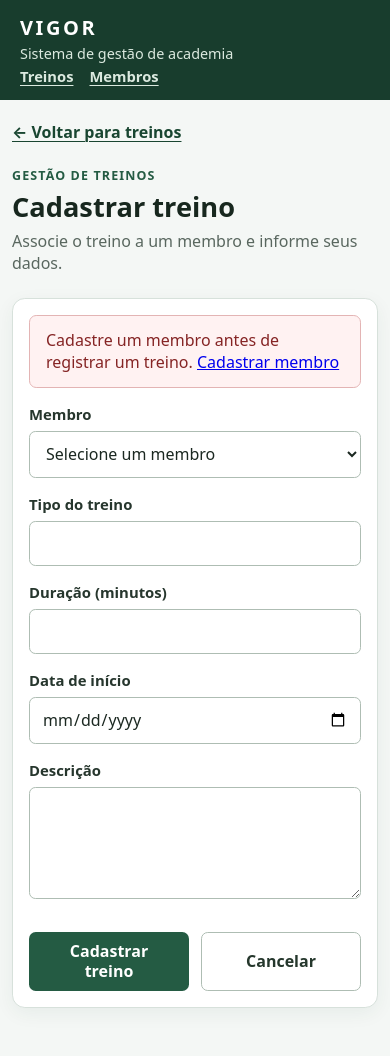
After one commit to Miaunisul/Vigor, a Spring Boot app: page /treinos/novo in a window 390 px wide. The commit adds this page. Run offline with Spring Boot 4, Linux system fonts and the light colour scheme; data that the repository does not hold is empty.

Commit message:
feat: cria telas responsivas para treinos

```diff
--- a/src/main/resources/static/css/membros.css
+++ b/src/main/resources/static/css/membros.css
@@ -43,6 +43,25 @@ body {
     font-weight: 850;
     letter-spacing: 0.13em;
     text-decoration: none;
+}
+
+.site-nav {
+    display: flex;
+    flex-wrap: wrap;
+    gap: 0.5rem 1rem;
+    margin-left: auto;
+}
+
+.site-nav a {
+    color: #dbe9df;
+    font-size: 0.92rem;
+    font-weight: 650;
+    text-decoration-thickness: 1px;
+    text-underline-offset: 0.2em;
+}
+
+.site-nav a:hover {
+    color: #fff;
 }
 
 .page-shell {
@@ -150,7 +179,9 @@ h1 {
     font-weight: 680;
 }
 
-.form-field input {
+.form-field input,
+.form-field select,
+.form-field textarea {
     width: 100%;
     min-height: 2.8rem;
     padding: 0.65rem 0.75rem;
@@ -161,7 +192,14 @@ h1 {
     font: inherit;
 }
 
-.form-field input:focus-visible {
+.form-field textarea {
+    min-height: 7rem;
+    resize: vertical;
+}
+
+.form-field input:focus-visible,
+.form-field select:focus-visible,
+.form-field textarea:focus-visible {
     border-color: var(--vigor-green);
     outline: 3px solid rgb(36 91 67 / 18%);
 }
@@ -327,6 +381,10 @@ h1 {
         padding: 0.85rem 1.25rem;
     }
 
+    .site-nav {
+        margin-left: 0;
+    }
+
     .page-shell {
         width: min(100% - 1.5rem, 72rem);
         padding-top: 1.35rem;
--- a/src/main/resources/templates/membros/formulario.html
+++ b/src/main/resources/templates/membros/formulario.html
@@ -12,6 +12,9 @@
     <header class="site-header">
         <a class="brand" th:href="@{/membros}">VIGOR</a>
         <span>Sistema de gestão de academia</span>
+        <nav class="site-nav" aria-label="Navegação principal">
+            <a th:href="@{/treinos}">Treinos</a>
+        </nav>
     </header>
 
     <main class="page-shell">
--- a/src/main/resources/templates/membros/lista.html
+++ b/src/main/resources/templates/membros/lista.html
@@ -10,6 +10,9 @@
     <header class="site-header">
         <a class="brand" th:href="@{/membros}">VIGOR</a>
         <span>Sistema de gestão de academia</span>
+        <nav class="site-nav" aria-label="Navegação principal">
+            <a th:href="@{/treinos}">Treinos</a>
+        </nav>
     </header>
 
     <main class="page-shell">
--- /dev/null
+++ b/src/main/resources/templates/treinos/formulario.html
@@ -0,0 +1,103 @@
+<!DOCTYPE html>
+<html lang="pt-BR" xmlns:th="http://www.thymeleaf.org">
+<head>
+    <meta charset="UTF-8">
+    <meta name="viewport" content="width=device-width, initial-scale=1.0">
+    <title>Cadastrar treino | VIGOR</title>
+    <link rel="stylesheet" th:href="@{/css/membros.css}">
+</head>
+<body>
+    <header class="site-header">
+        <a class="brand" th:href="@{/membros}">VIGOR</a>
+        <span>Sistema de gestão de academia</span>
+        <nav class="site-nav" aria-label="Navegação principal">
+            <a th:href="@{/treinos}">Treinos</a>
+            <a th:href="@{/membros}">Membros</a>
+        </nav>
+    </header>
+
+    <main class="page-shell">
+        <a class="back-link" th:href="@{/treinos}">← Voltar para treinos</a>
+
+        <section class="page-heading">
+            <p class="eyebrow">Gestão de treinos</p>
+            <h1>Cadastrar treino</h1>
+            <p>Associe o treino a um membro e informe seus dados.</p>
+        </section>
+
+        <p class="feedback feedback--success" role="status" th:if="${sucesso}" th:text="${sucesso}"></p>
+        <p class="feedback feedback--error" role="alert" th:if="${erro}" th:text="${erro}"></p>
+
+        <section class="panel">
+            <form th:action="@{/treinos}" th:object="${treino}" method="post" novalidate>
+                <p class="feedback feedback--error" role="alert" th:if="${#lists.isEmpty(membros)}">
+                    Cadastre um membro antes de registrar um treino.
+                    <a th:href="@{/membros/novo}">Cadastrar membro</a>
+                </p>
+
+                <div class="form-grid">
+                    <div class="form-field form-field--wide">
+                        <label for="membroId">Membro</label>
+                        <select id="membroId" name="membroId" required
+                                th:classappend="${#fields.hasErrors('membro.id')} ? 'field-input--invalid' : ''"
+                                th:attr="aria-invalid=${#fields.hasErrors('membro.id')}">
+                            <option value="">Selecione um membro</option>
+                            <option th:each="membro : ${membros}"
+                                    th:value="${membro.id}"
+                                    th:text="${membro.nome}"
+                                    th:selected="${membroIdSelecionado != null and membro.id.toString() == membroIdSelecionado}">
+                                Membro cadastrado
+                            </option>
+                        </select>
+                        <small class="field-error" role="alert" th:if="${#fields.hasErrors('membro.id')}"
+                               th:errors="*{membro.id}"></small>
+                    </div>
+
+                    <div class="form-field">
+                        <label for="tipo">Tipo do treino</label>
+                        <input id="tipo" type="text" th:field="*{tipo}" required
+                               th:classappend="${#fields.hasErrors('tipo')} ? 'field-input--invalid' : ''"
+                               th:attr="aria-invalid=${#fields.hasErrors('tipo')}">
+                        <small class="field-error" role="alert" th:if="${#fields.hasErrors('tipo')}"
+                               th:errors="*{tipo}"></small>
+                    </div>
+
+                    <div class="form-field">
+                        <label for="duracaoMinutos">Duração (minutos)</label>
+                        <input id="duracaoMinutos" type="number" min="1" step="1"
+                               th:field="*{duracaoMinutos}" required
+                               th:classappend="${#fields.hasErrors('duracaoMinutos')} ? 'field-input--invalid' : ''"
+                               th:attr="aria-invalid=${#fields.hasErrors('duracaoMinutos')}">
+                        <small class="field-error" role="alert" th:if="${#fields.hasErrors('duracaoMinutos')}"
+                               th:errors="*{duracaoMinutos}"></small>
+                    </div>
+
+                    <div class="form-field">
+                        <label for="dataInicio">Data de início</label>
+                        <input id="dataInicio" type="date" th:field="*{dataInicio}" required
+                               th:classappend="${#fields.hasErrors('dataInicio')} ? 'field-input--invalid' : ''"
+                               th:attr="aria-invalid=${#fields.hasErrors('dataInicio')}">
+                        <small class="field-error" role="alert" th:if="${#fields.hasErrors('dataInicio')}"
+                               th:errors="*{dataInicio}"></small>
+                    </div>
+
+                    <div class="form-field form-field--wide">
+                        <label for="descricao">Descrição</label>
+                        <textarea id="descricao" rows="4" th:field="*{descricao}" required
+                                  th:classappend="${#fields.hasErrors('descricao')} ? 'field-input--invalid' : ''"
+                                  th:attr="aria-invalid=${#fields.hasErrors('descricao')}"></textarea>
+                        <small class="field-error" role="alert" th:if="${#fields.hasErrors('descricao')}"
+                               th:errors="*{descricao}"></small>
+                    </div>
+                </div>
+
+                <div class="form-actions">
+                    <button class="button button--primary" type="submit"
+                            th:disabled="${#lists.isEmpty(membros)}">Cadastrar treino</button>
+                    <a class="button button--secondary" th:href="@{/treinos}">Cancelar</a>
+                </div>
+            </form>
+        </section>
+    </main>
+</body>
+</html>
```
Also changed, not shown: other parts of src/main/resources/static/css/membros.css (+35 -0 lines), src/main/resources/templates/treinos/lista.html (added, +94 -0 lines), 1 other file.
